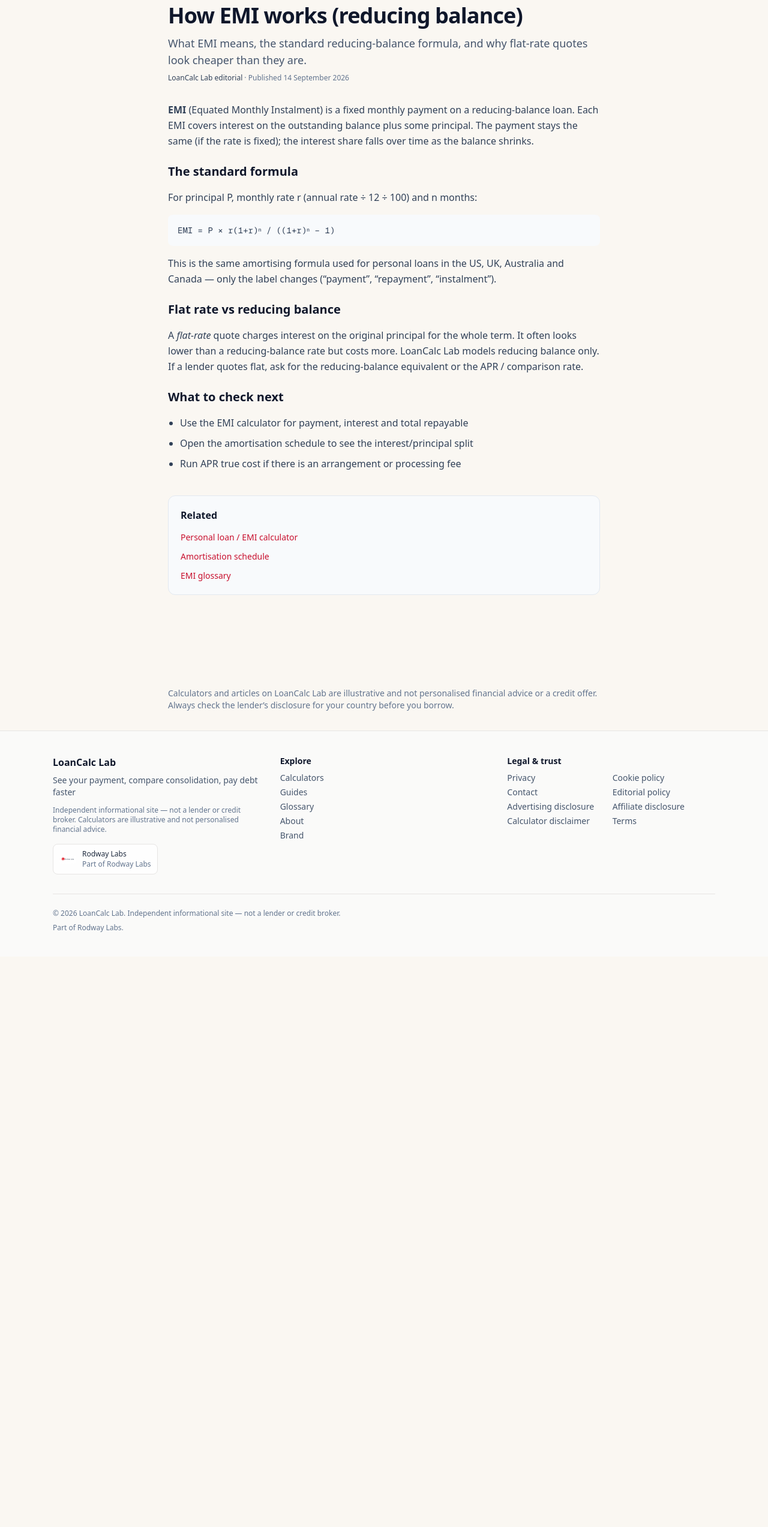
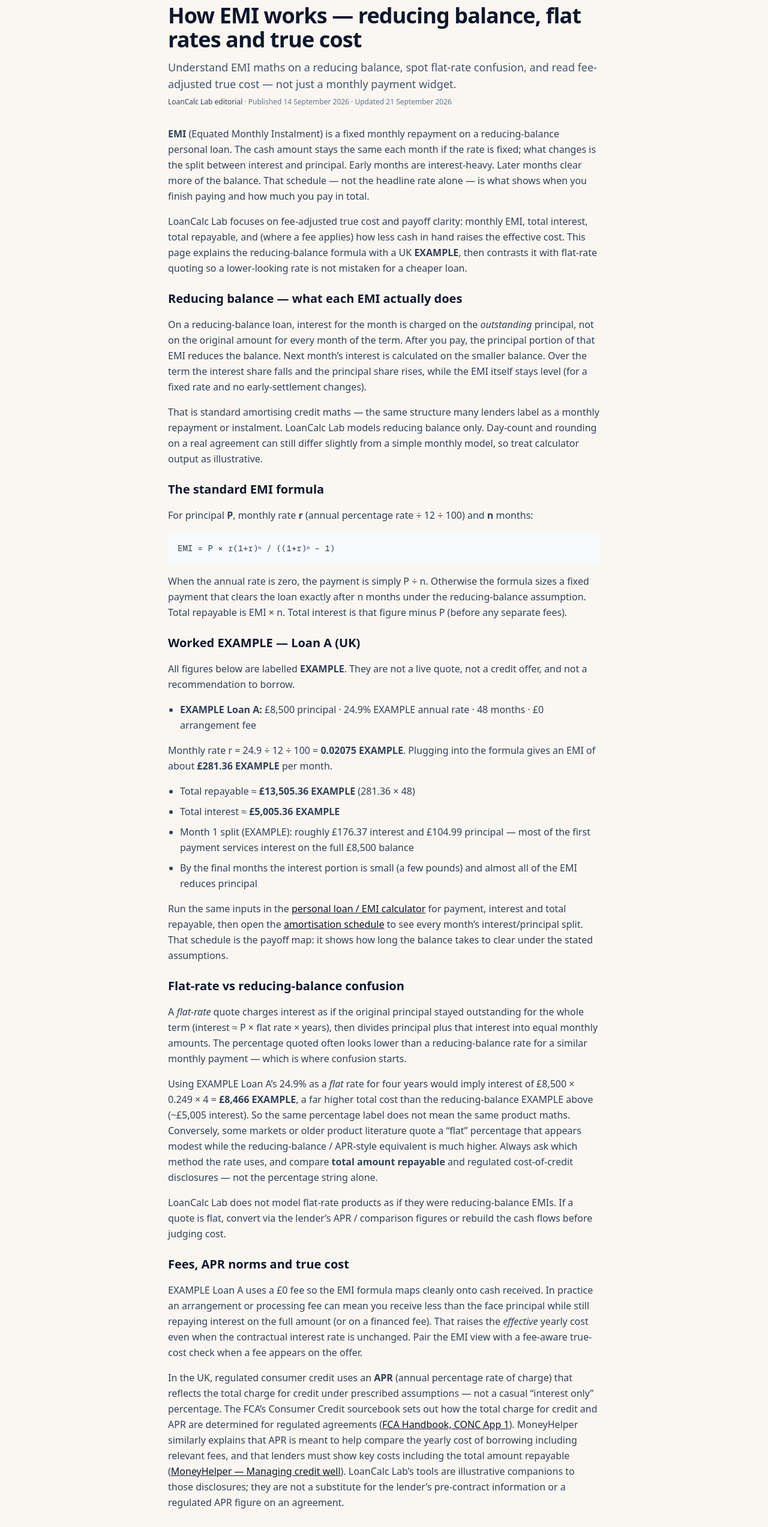
Before and after one commit to Roderz-89/loancalc-lab, a Next.js app: page /guides/how-emi-works in a window 1280 px wide. Shown: the part 160-2706 px from the top of the page at 60% size. Before the commit the page ends 1755 px from the top, so only its background shows below. Built offline with nearby package versions, Linux system fonts and the light colour scheme.

Commit message:
Job 3a: rewrite How EMI works guide (UK Loan A EXAMPLE)
Expand /guides/how-emi-works in place with reducing vs flat-rate
clarity, formula and worked EXAMPLE, FCA/MoneyHelper citations,
true-cost positioning, and matching guides index metadata.

```diff
--- a/src/app/guides/how-emi-works/page.tsx
+++ b/src/app/guides/how-emi-works/page.tsx
@@ -1,63 +1,242 @@
 import type { Metadata } from "next";
+import Link from "next/link";
 import { ArticleLayout } from "@/components/content/ArticleLayout";
 import { SITE } from "@/content/site";
 
 export const metadata: Metadata = {
-  title: 'How EMI works (reducing balance)',
-  description: 'What EMI means, the standard reducing-balance formula, and why flat-rate quotes look cheaper than they are.',
+  title: "How EMI works — reducing balance, flat rates and true cost",
+  description:
+    "UK guide to EMI on a reducing balance: the formula, a worked EXAMPLE with Loan A (£8,500), why flat-rate quotes mislead, and how fees change true cost and payoff clarity.",
   alternates: { canonical: `${SITE.url}/guides/how-emi-works` },
 };
 
 export default function Page() {
   return (
     <ArticleLayout
-      title='How EMI works (reducing balance)'
-      description='What EMI means, the standard reducing-balance formula, and why flat-rate quotes look cheaper than they are.'
+      title="How EMI works — reducing balance, flat rates and true cost"
+      description="Understand EMI maths on a reducing balance, spot flat-rate confusion, and read fee-adjusted true cost — not just a monthly payment widget."
       crumbs={[
         { label: "Home", href: "/" },
         { label: "Guides", href: "/guides" },
-        { label: 'How EMI works (reducing balance)' },
+        { label: "How EMI works — reducing balance, flat rates and true cost" },
       ]}
       published="2026-09-14"
-      updated="2026-09-14"
+      updated="2026-09-21"
       related={[
-          { href: "/calculators/personal-loan-emi", label: "Personal loan / EMI calculator" },
-          { href: "/calculators/amortisation", label: "Amortisation schedule" },
-          { href: "/glossary/emi", label: "EMI glossary" }
+        { href: "/calculators/personal-loan-emi", label: "Personal loan / EMI calculator" },
+        { href: "/calculators/amortisation", label: "Amortisation schedule" },
+        { href: "/glossary/emi", label: "EMI glossary" },
       ]}
     >
+      <p>
+        <strong>EMI</strong> (Equated Monthly Instalment) is a fixed monthly repayment on a
+        reducing-balance personal loan. The cash amount stays the same each month if the rate is
+        fixed; what changes is the split between interest and principal. Early months are
+        interest-heavy. Later months clear more of the balance. That schedule — not the headline
+        rate alone — is what shows when you finish paying and how much you pay in total.
+      </p>
+      <p>
+        LoanCalc Lab focuses on fee-adjusted true cost and payoff clarity: monthly EMI, total
+        interest, total repayable, and (where a fee applies) how less cash in hand raises the
+        effective cost. This page explains the reducing-balance formula with a UK{" "}
+        <strong>EXAMPLE</strong>, then contrasts it with flat-rate quoting so a lower-looking rate
+        is not mistaken for a cheaper loan.
+      </p>
 
+      <h2 className="text-xl font-semibold text-slate-900 pt-2">
+        Reducing balance — what each EMI actually does
+      </h2>
       <p>
-        <strong>EMI</strong> (Equated Monthly Instalment) is a fixed monthly payment on a
-        reducing-balance loan. Each EMI covers interest on the outstanding balance plus some
-        principal. The payment stays the same (if the rate is fixed); the interest share falls
-        over time as the balance shrinks.
+        On a reducing-balance loan, interest for the month is charged on the{" "}
+        <em>outstanding</em> principal, not on the original amount for every month of the term.
+        After you pay, the principal portion of that EMI reduces the balance. Next month’s interest
+        is calculated on the smaller balance. Over the term the interest share falls and the
+        principal share rises, while the EMI itself stays level (for a fixed rate and no
+        early-settlement changes).
       </p>
-      <h2 className="text-xl font-semibold text-slate-900 pt-2">The standard formula</h2>
       <p>
-        For principal P, monthly rate r (annual rate ÷ 12 ÷ 100) and n months:
+        That is standard amortising credit maths — the same structure many lenders label as a
+        monthly repayment or instalment. LoanCalc Lab models reducing balance only. Day-count and
+        rounding on a real agreement can still differ slightly from a simple monthly model, so
+        treat calculator output as illustrative.
+      </p>
+
+      <h2 className="text-xl font-semibold text-slate-900 pt-2">The standard EMI formula</h2>
+      <p>
+        For principal <strong>P</strong>, monthly rate{" "}
+        <strong>r</strong> (annual percentage rate ÷ 12 ÷ 100) and{" "}
+        <strong>n</strong> months:
       </p>
       <p className="rounded-lg bg-slate-50 p-4 font-mono text-sm">
         EMI = P × r(1+r)ⁿ / ((1+r)ⁿ − 1)
       </p>
       <p>
-        This is the same amortising formula used for personal loans in the US, UK, Australia and
-        Canada — only the label changes (“payment”, “repayment”, “instalment”).
+        When the annual rate is zero, the payment is simply P ÷ n. Otherwise the formula sizes a
+        fixed payment that clears the loan exactly after n months under the reducing-balance
+        assumption. Total repayable is EMI × n. Total interest is that figure minus P (before any
+        separate fees).
       </p>
-      <h2 className="text-xl font-semibold text-slate-900 pt-2">Flat rate vs reducing balance</h2>
+
+      <h2 className="text-xl font-semibold text-slate-900 pt-2">
+        Worked EXAMPLE — Loan A (UK)
+      </h2>
       <p>
-        A <em>flat-rate</em> quote charges interest on the original principal for the whole term.
-        It often looks lower than a reducing-balance rate but costs more. LoanCalc Lab models
-        reducing balance only. If a lender quotes flat, ask for the reducing-balance equivalent or
-        the APR / comparison rate.
+        All figures below are labelled <strong>EXAMPLE</strong>. They are not a live quote, not a
+        credit offer, and not a recommendation to borrow.
       </p>
-      <h2 className="text-xl font-semibold text-slate-900 pt-2">What to check next</h2>
       <ul className="list-disc space-y-2 pl-5">
-        <li>Use the EMI calculator for payment, interest and total repayable</li>
-        <li>Open the amortisation schedule to see the interest/principal split</li>
-        <li>Run APR true cost if there is an arrangement or processing fee</li>
+        <li>
+          <strong>EXAMPLE Loan A:</strong> £8,500 principal · 24.9% EXAMPLE annual rate · 48 months
+          · £0 arrangement fee
+        </li>
+      </ul>
+      <p>
+        Monthly rate r = 24.9 ÷ 12 ÷ 100 = <strong>0.02075 EXAMPLE</strong>. Plugging into the
+        formula gives an EMI of about <strong>£281.36 EXAMPLE</strong> per month.
+      </p>
+      <ul className="list-disc space-y-2 pl-5">
+        <li>
+          Total repayable ≈ <strong>£13,505.36 EXAMPLE</strong> (281.36 × 48)
+        </li>
+        <li>
+          Total interest ≈ <strong>£5,005.36 EXAMPLE</strong>
+        </li>
+        <li>
+          Month 1 split (EXAMPLE): roughly £176.37 interest and £104.99 principal — most of the
+          first payment services interest on the full £8,500 balance
+        </li>
+        <li>
+          By the final months the interest portion is small (a few pounds) and almost all of the
+          EMI reduces principal
+        </li>
+      </ul>
+      <p>
+        Run the same inputs in the{" "}
+        <Link href="/calculators/personal-loan-emi" className="text-slate-900 underline">
+          personal loan / EMI calculator
+        </Link>{" "}
+        for payment, interest and total repayable, then open the{" "}
+        <Link href="/calculators/amortisation" className="text-slate-900 underline">
+          amortisation schedule
+        </Link>{" "}
+        to see every month’s interest/principal split. That schedule is the payoff map: it shows
+        how long the balance takes to clear under the stated assumptions.
+      </p>
+
+      <h2 className="text-xl font-semibold text-slate-900 pt-2">
+        Flat-rate vs reducing-balance confusion
+      </h2>
+      <p>
+        A <em>flat-rate</em> quote charges interest as if the original principal stayed outstanding
+        for the whole term (interest ≈ P × flat rate × years), then divides principal plus that
+        interest into equal monthly amounts. The percentage quoted often looks lower than a
+        reducing-balance rate for a similar monthly payment — which is where confusion starts.
+      </p>
+      <p>
+        Using EXAMPLE Loan A’s 24.9% as a <em>flat</em> rate for four years would imply interest of
+        £8,500 × 0.249 × 4 = <strong>£8,466 EXAMPLE</strong>, a far higher total cost than the
+        reducing-balance EXAMPLE above (~£5,005 interest). So the same percentage label does not
+        mean the same product maths. Conversely, some markets or older product literature quote a
+        “flat” percentage that appears modest while the reducing-balance / APR-style equivalent is
+        much higher. Always ask which method the rate uses, and compare{" "}
+        <strong>total amount repayable</strong> and regulated cost-of-credit disclosures — not the
+        percentage string alone.
+      </p>
+      <p>
+        LoanCalc Lab does not model flat-rate products as if they were reducing-balance EMIs. If a
+        quote is flat, convert via the lender’s APR / comparison figures or rebuild the cash flows
+        before judging cost.
+      </p>
+
+      <h2 className="text-xl font-semibold text-slate-900 pt-2">
+        Fees, APR norms and true cost
+      </h2>
+      <p>
+        EXAMPLE Loan A uses a £0 fee so the EMI formula maps cleanly onto cash received. In
+        practice an arrangement or processing fee can mean you receive less than the face
+        principal while still repaying interest on the full amount (or on a financed fee). That
+        raises the <em>effective</em> yearly cost even when the contractual interest rate is
+        unchanged. Pair the EMI view with a fee-aware true-cost check when a fee appears on the
+        offer.
+      </p>
+      <p>
+        In the UK, regulated consumer credit uses an <strong>APR</strong> (annual percentage rate
+        of charge) that reflects the total charge for credit under prescribed assumptions — not a
+        casual “interest only” percentage. The FCA’s Consumer Credit sourcebook sets out how the
+        total charge for credit and APR are determined for regulated agreements (
+        <a
+          href="https://handbook.fca.org.uk/handbook/concapp1"
+          className="text-slate-900 underline"
+          rel="noopener noreferrer"
+          target="_blank"
+        >
+          FCA Handbook, CONC App 1
+        </a>
+        ). MoneyHelper similarly explains that APR is meant to help compare the yearly cost of
+        borrowing including relevant fees, and that lenders must show key costs including the total
+        amount repayable (
+        <a
+          href="https://www.moneyhelper.org.uk/en/everyday-money/credit/managing-credit-well"
+          className="text-slate-900 underline"
+          rel="noopener noreferrer"
+          target="_blank"
+        >
+          MoneyHelper — Managing credit well
+        </a>
+        ). LoanCalc Lab’s tools are illustrative companions to those disclosures; they are not a
+        substitute for the lender’s pre-contract information or a regulated APR figure on an
+        agreement.
+      </p>
+
+      <h2 className="text-xl font-semibold text-slate-900 pt-2">
+        What to check for payoff clarity
+      </h2>
+      <ul className="list-disc space-y-2 pl-5">
+        <li>
+          Confirm the rate is reducing-balance (or read the APR / total repayable if the quote is
+          flat or mixed)
+        </li>
+        <li>
+          Note any upfront fee and whether cash received is less than the stated principal
+        </li>
+        <li>
+          Compare total repayable and total interest across term lengths — a lower EMI on a longer
+          term usually means more interest overall
+        </li>
+        <li>
+          Use the amortisation schedule to see when principal overtakes interest and what balance
+          remains at each month
+        </li>
+        <li>
+          Treat early-settlement rights, payment holidays and variable rates as agreement-specific;
+          the simple EMI model does not capture every clause
+        </li>
       </ul>
 
+      <h2 className="text-xl font-semibold text-slate-900 pt-2">Try the calculators</h2>
+      <p>
+        For EXAMPLE Loan A defaults (£8,500 · 24.9% EXAMPLE rate · 48 months · £0 fee), start with
+        the{" "}
+        <Link href="/calculators/personal-loan-emi" className="text-slate-900 underline">
+          personal loan / EMI calculator
+        </Link>{" "}
+        and the{" "}
+        <Link href="/calculators/amortisation" className="text-slate-900 underline">
+          amortisation schedule
+        </Link>
+        . Change one input at a time to see how rate, term or a fee moves monthly cost and total
+        repayable. That is the point of these tools: clearer cost and payoff maths under stated
+        assumptions — not a sales pitch for any particular loan.
+      </p>
+
+      <h2 className="text-xl font-semibold text-slate-900 pt-2">Disclaimer</h2>
+      <p>
+        This guide and all EXAMPLE figures are illustrative only. They are not personalised
+        financial advice, not a credit offer, and not a recommendation to take any loan. LoanCalc
+        Lab is not a lender. Rates, fees, day-count conventions and early-settlement terms vary by
+        product and lender. Always read the lender’s disclosure and regulated pre-contract
+        information for your circumstances before you borrow.
+      </p>
     </ArticleLayout>
   );
 }
--- a/src/content/guides.ts
+++ b/src/content/guides.ts
@@ -12,12 +12,12 @@ export interface GuideMeta {
 export const GUIDES: GuideMeta[] = [
   {
     slug: "how-emi-works",
-    title: "How EMI works (reducing balance)",
+    title: "How EMI works — reducing balance, flat rates and true cost",
     description:
-      "What EMI means, the standard reducing-balance formula, and why flat-rate quotes look cheaper than they are.",
+      "UK guide to EMI on a reducing balance: the formula, a worked EXAMPLE with Loan A (£8,500), why flat-rate quotes mislead, and how fees change true cost and payoff clarity.",
     href: "/guides/how-emi-works",
     published: "2026-09-14",
-    updated: "2026-09-15",
+    updated: "2026-09-21",
     priority: "P0",
     relatedCalcs: ["/calculators/personal-loan-emi", "/calculators/amortisation"],
   },
```
